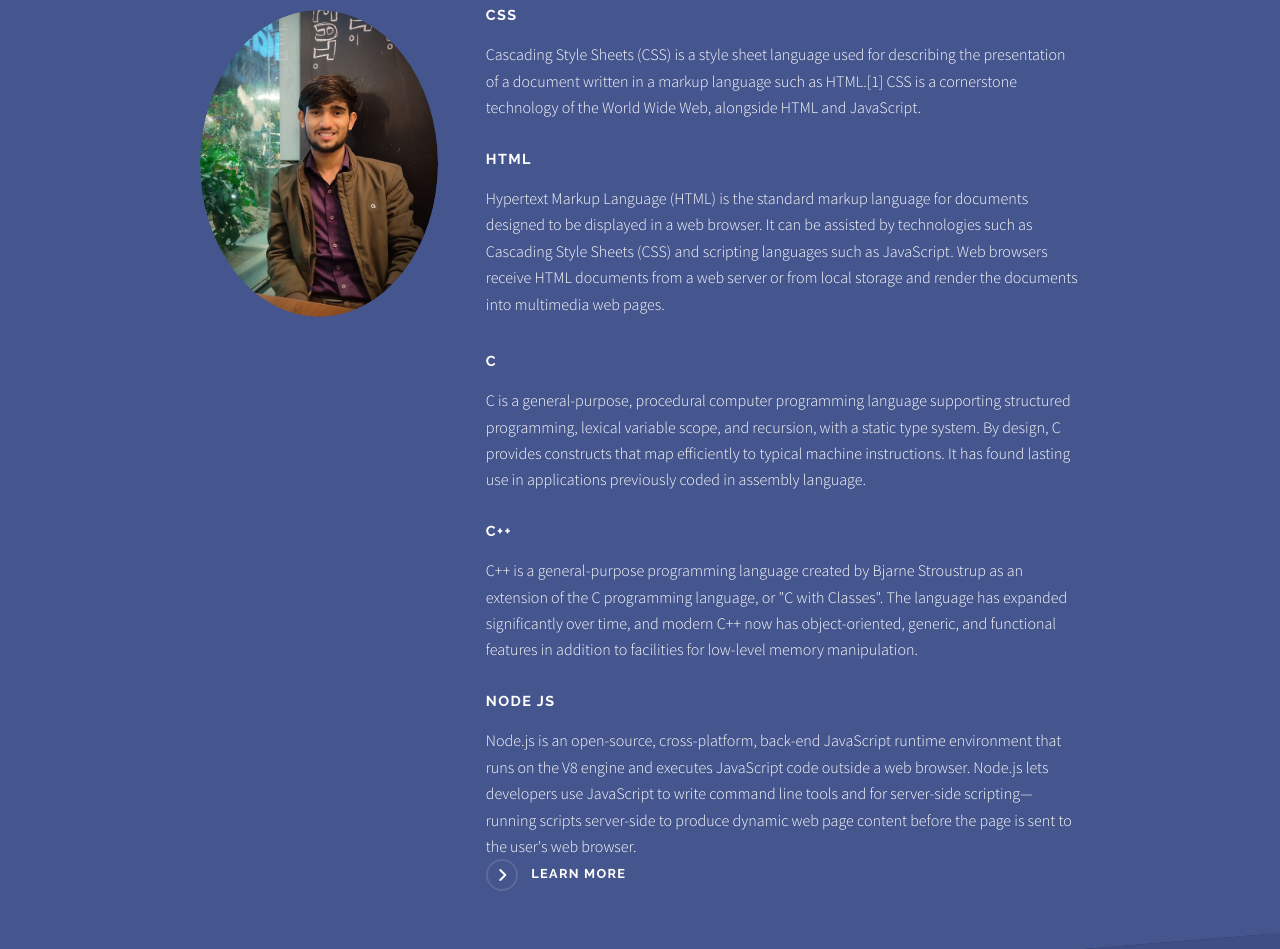
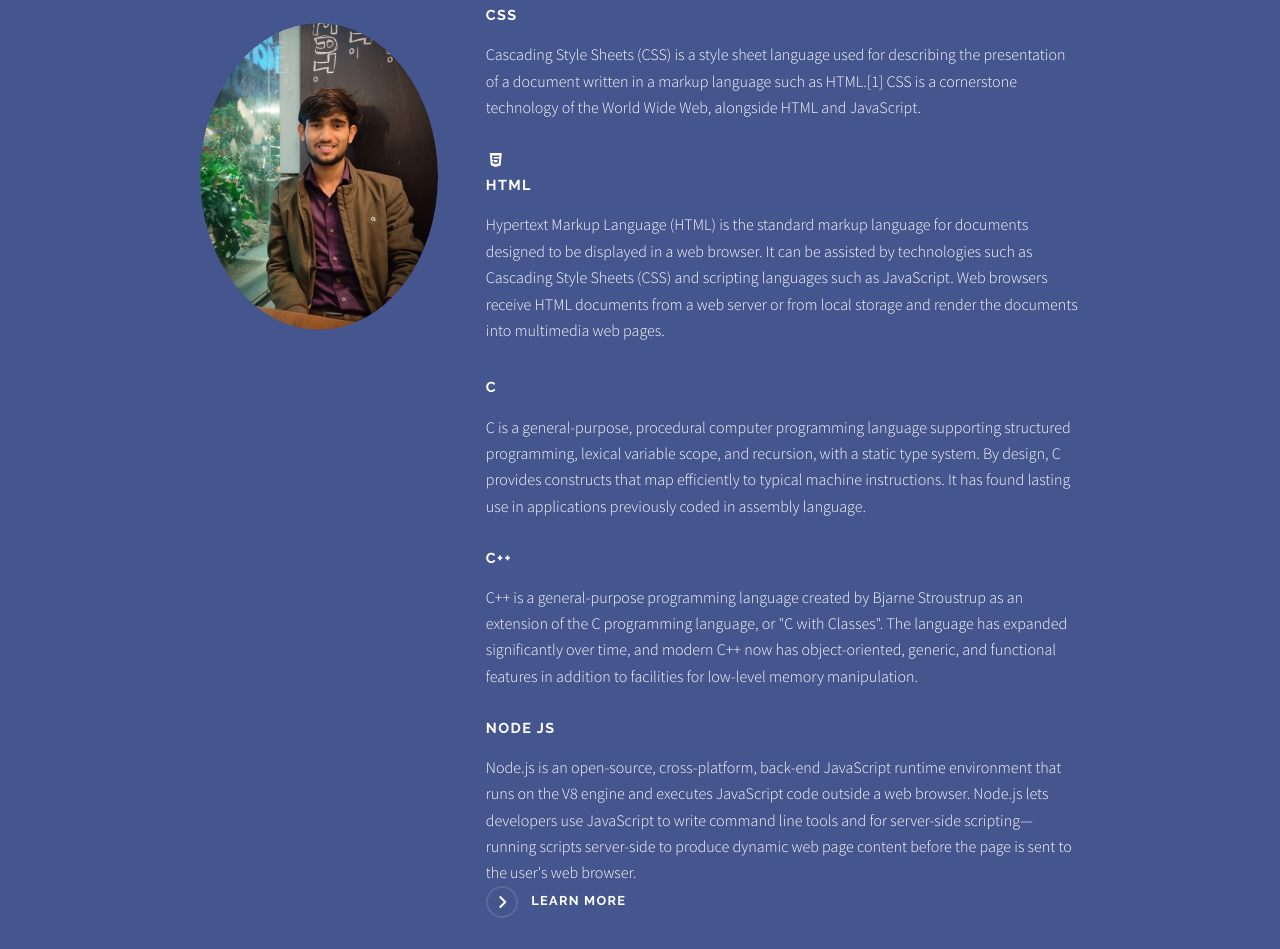
Before and after one commit to Ankitmandloi23/ankit.github.io, a plain HTML site: page index.html in a window 1280 px wide. Shown: the part 1508-2457 px from the top of the page. Drawn offline with nearby package versions, Linux system fonts and the light colour scheme; files that its build step writes are made by us from their sources.

Commit message:
Update index.html

```diff
--- a/index.html
+++ b/index.html
@@ -4266,6 +4266,7 @@ JavaScript is a cross-platform, object-oriented scripting language used to make
 <h3>CSS</h3>
 Cascading Style Sheets (CSS) is a style sheet language used for describing the presentation of a document written in a markup language such as HTML.[1] CSS is a cornerstone technology of the World Wide Web, alongside HTML and JavaScript.
 <br></br>
+<i class="fa-brands fa-html5"></i>
 <h3>HTML</h3>
 Hypertext Markup Language (HTML) is the standard markup language for documents designed to be displayed in a web browser. It can be assisted by technologies such as Cascading Style Sheets (CSS) and scripting languages such as JavaScript. Web browsers receive HTML documents from a web server or from local storage and render the documents into multimedia web pages.</p>
 
```
